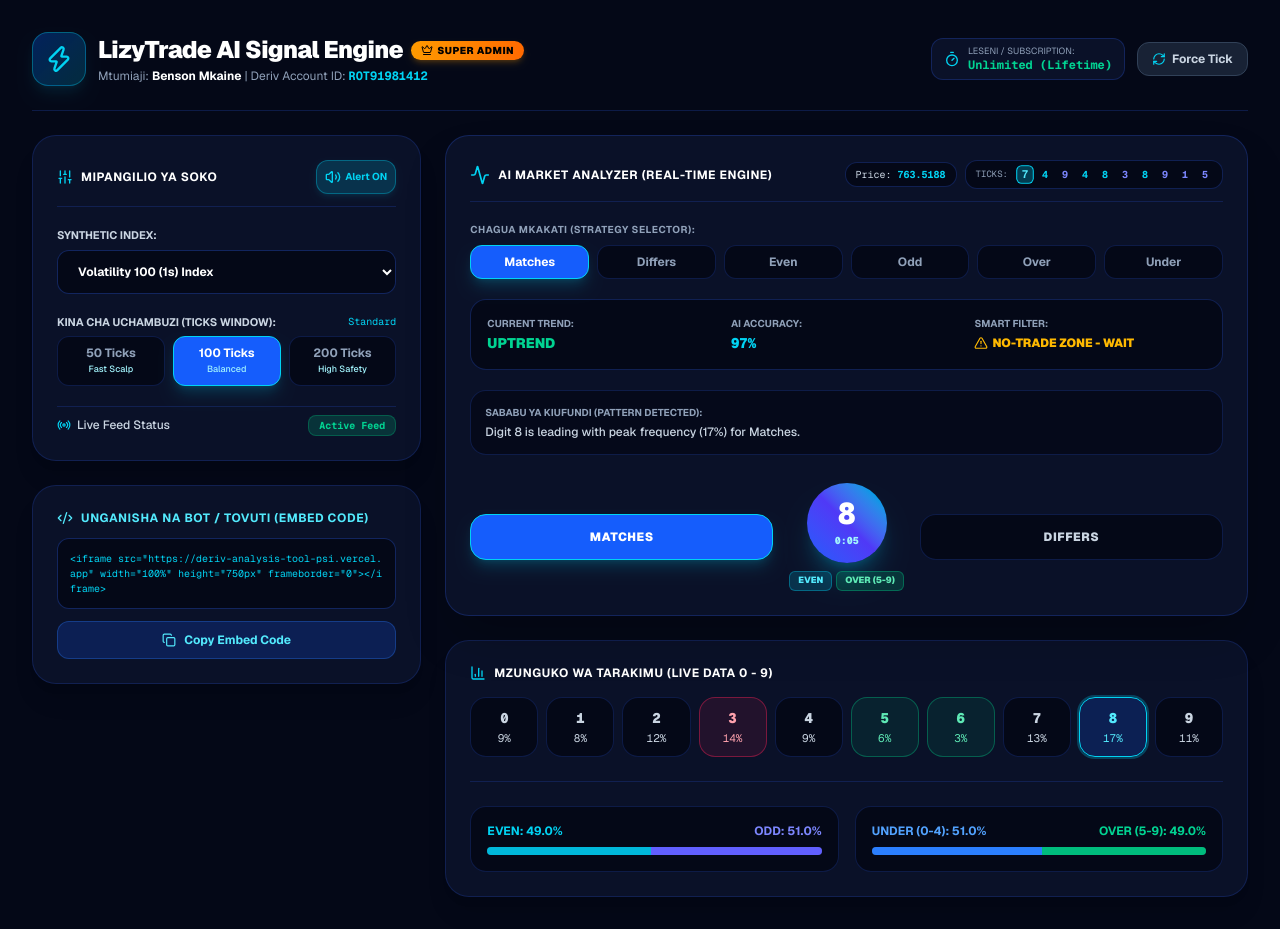
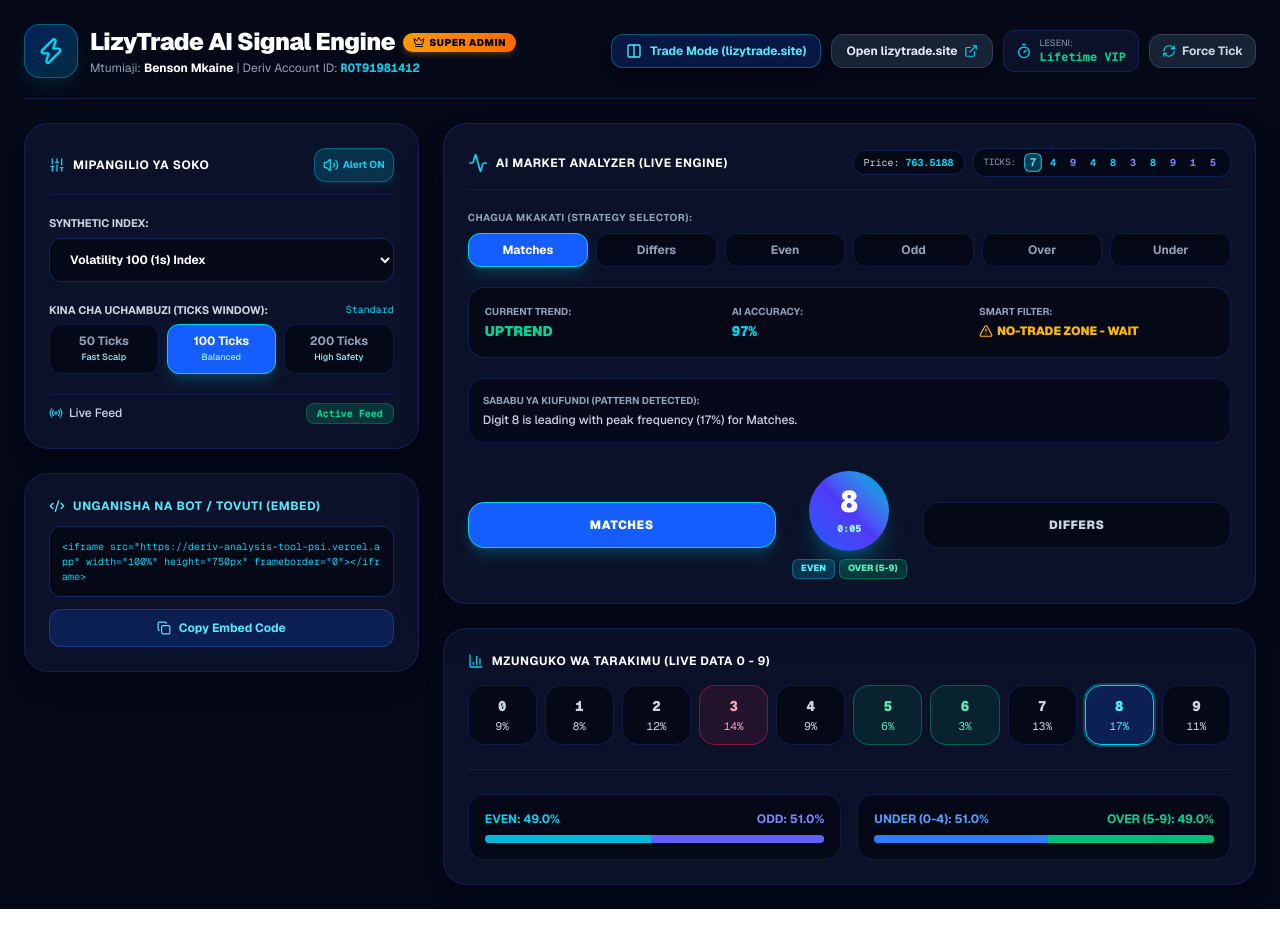
Before and after one commit to bensonlaizer53-max/Deriv-analysis-tool, a Next.js app: page / in a window 1280 px wide. Built offline with nearby package versions, Linux system fonts and the light colour scheme; no server answers; the database is empty.

Commit message:
Fix state update freezing, add auto-pulse fallback, and dynamic terminal routing

```diff
--- a/app/page.tsx
+++ b/app/page.tsx
@@ -4,15 +4,13 @@
 import { supabase } from "../lib/supabase";
 import {
   Zap,
-  ShieldCheck,
-  Lock,
   Activity,
   BarChart3,
   Sliders,
   Copy,
   Volume2,
   VolumeX,
-  MessageCircle,
+  Lock,
   Users,
   Code2,
   Eye,
@@ -28,11 +26,13 @@
   LayoutDashboard,
   Timer,
   CheckCircle2,
-  TrendingUp,
   AlertTriangle,
   Flame,
   Radio,
-  RefreshCw
+  RefreshCw,
+  ExternalLink,
+  Columns2,
+  Maximize2
 } from "lucide-react";
 
 interface UserRecord {
@@ -53,6 +53,9 @@
   const [currentView, setCurrentView] = useState<"AUTH" | "SUBSCRIPTION_STEP" | "WAITING_APPROVAL" | "DASHBOARD" | "ADMIN">("DASHBOARD");
   const [authTab, setAuthTab] = useState<"LOGIN" | "REGISTER">("LOGIN");
 
+  // Split View Mode (Kugawa skrini)
+  const [isSplitView, setIsSplitView] = useState(false);
+
   // Authentication Fields
   const [fullName, setFullName] = useState("");
   const [email, setEmail] = useState("bensonlaizer53@gmail.com");
@@ -68,7 +71,7 @@
   const [viewingReceipt, setViewingReceipt] = useState<string | null>(null);
   const [isSubmitting, setIsSubmitting] = useState(false);
 
-  // Users
+  // Users Database State
   const [usersList, setUsersList] = useState<UserRecord[]>([]);
   const [currentUser, setCurrentUser] = useState<UserRecord | null>({
     id: "admin-root",
@@ -82,7 +85,7 @@
     status: "APPROVED",
   });
 
-  // Market States
+  // Market Configuration States
   const [symbol, setSymbol] = useState("1HZ100V");
   const [ticksCount, setTicksCount] = useState(100);
   const [soundAlert, setSoundAlert] = useState(true);
@@ -100,8 +103,8 @@
   const [confidenceScore, setConfidenceScore] = useState(96.6);
   const [predictedDigit, setPredictedDigit] = useState<number>(8);
   const [timerCount, setTimerCount] = useState(10);
-  const [patternText, setPatternText] = useState("Inakusanya data za moja kwa moja...");
-  const [activeStreak, setActiveStreak] = useState<{ type: string; count: number } | null>(null);
+  const [patternText, setPatternText] = useState("Inaunganisha na seva ya Deriv...");
+  const [activeStreak, setActiveStreak] = useState<{ type: string; count: number } | null>({ type: "EVEN", count: 3 });
 
   // Frequencies & Ratios
   const [digitFrequencies, setDigitFrequencies] = useState<Record<number, number>>({
@@ -116,14 +119,33 @@
 
   const wsRef = useRef<WebSocket | null>(null);
   const lastTickTimeRef = useRef<number>(Date.now());
+  const audioCtxRef = useRef<AudioContext | null>(null);
 
-  // Sauti ya tahadhari
+  // Check kama mtumiaji wa sasa ni Admin / Wewe
+  const isCurrentUserAdmin = currentUser?.role === "ADMIN" ||
+    currentUser?.email?.toLowerCase() === "bensonlaizer53@gmail.com" ||
+    currentUser?.deriv_id?.toUpperCase() === "ROT91981412";
+
+  // URL na Lebo ya Terminal kulingana na cheo (Admin: lizytrade.site, User: bot.deriv.com)
+  const botTerminalUrl = isCurrentUserAdmin
+    ? "https://lizytrade.site"
+    : "https://bot.deriv.com";
+
+  const botTerminalLabel = isCurrentUserAdmin
+    ? "LizyTrade Private Bot Station (lizytrade.site)"
+    : "Live Deriv Bot Execution Terminal";
+
+  // Sauti ya tahadhari (Beep)
   const playSignalAlertSound = useCallback(() => {
     if (!soundAlert) return;
     try {
+      if (!audioCtxRef.current) {
         const AudioContextClass = window.AudioContext || (window as any).webkitAudioContext;
-      if (!AudioContextClass) return;
-      const ctx = new AudioContextClass();
+        audioCtxRef.current = new AudioContextClass();
+      }
+      const ctx = audioCtxRef.current;
+      if (ctx.state === "suspended") ctx.resume();
+
       const osc = ctx.createOscillator();
       const gain = ctx.createGain();
       osc.type = "sine";
@@ -137,7 +159,7 @@
     } catch { }
   }, [soundAlert]);
 
-  // Streak Detector Function
+  // Streak Detector
   const checkStreak = (digits: number[]) => {
     if (!digits || digits.length < 3) return null;
     let evenCount = 0;
@@ -171,7 +193,7 @@
     return null;
   };
 
-  // Main Live Calculation Engine (Clean & Decoupled State Updates)
+  // Injini Kuu ya Uchambuzi (Bila Nested SetStates)
   const processIncomingTick = useCallback((lastD: number, newPriceStr?: string) => {
     lastTickTimeRef.current = Date.now();
 
@@ -189,20 +211,15 @@
 
     setRecentDigits((prev) => {
       const updatedDigits = [lastD, ...prev.slice(0, 9)];
-
-      // Hitilafu ya streak
       const streak = checkStreak(updatedDigits);
       setActiveStreak(streak);
-
       return updatedDigits;
     });
 
-    // Update Frequencies & Ratios
     setDigitFrequencies((prevFreqs) => {
       const nextFreqs = { ...prevFreqs };
       nextFreqs[lastD] = (nextFreqs[lastD] || 10) + 1;
 
-      // Hesabu jumla ya Even/Odd na Over/Under
       let evens = 0;
       let odds = 0;
       let unders = 0;
@@ -226,7 +243,6 @@
       setUnderPercentage(`${underP}%`);
       setOverPercentage(`${overP}%`);
 
-      // Panga tarakimu kutoka ndogo hadi kubwa
       const sorted = Object.entries(nextFreqs).map(([d, count]) => ({
         digit: parseInt(d, 10),
         pct: Math.round((count / totalWeights) * 100)
@@ -277,7 +293,6 @@
       const binarySpread = Math.abs(parseFloat(evenP) - parseFloat(oddP));
       setSignalStrength(binarySpread >= 2.5 ? "EXECUTE TRADE NOW" : "NO-TRADE ZONE - WAIT");
 
-      // Normalize percentages za kuonyesha kwenye heatmap
       const normalizedFreqs: Record<number, number> = {};
       sorted.forEach(item => {
         normalizedFreqs[item.digit] = item.pct;
@@ -287,7 +302,7 @@
     });
   }, [selectedStrategy]);
 
-  // WebSocket Connection + Ultra-fast FailSafe Generator
+  // Live WebSocket Connection + Kazi ya FailSafe (Kuzuia kuganda kwa 100%)
   useEffect(() => {
     let isMounted = true;
     let ws: WebSocket | null = null;
@@ -300,7 +315,6 @@
         ws.onopen = () => {
           if (!isMounted) return;
           setWsConnected(true);
-          // Futa ticks za zamani kisha jiandikishe kwa symbol iliyochaguliwa
           ws?.send(JSON.stringify({ forget_all: "ticks" }));
           ws?.send(JSON.stringify({ ticks: symbol, subscribe: 1 }));
         };
@@ -332,7 +346,7 @@
 
     connectWebSocket();
 
-    // Heartbeat FailSafe: Kama WebSocket haijatuma tick ndani ya sekunde 1.5, mfumo unasonga mbele moja kwa moja!
+    // Heartbeat Pulse: Ikiwa seva ya Deriv ikichelewa kutuma tick, mfumo unajisukuma wenyewe ili dashibodi isigande kamwe!
     const livePulse = setInterval(() => {
       const timeSinceLast = Date.now() - lastTickTimeRef.current;
       if (timeSinceLast >= 1200) {
@@ -348,7 +362,7 @@
     };
   }, [symbol, processIncomingTick]);
 
-  // Countdown Timer (Inafanya kazi bila kukatika)
+  // Countdown Timer ya Sekunde 10
   useEffect(() => {
     const timerInterval = setInterval(() => {
       setTimerCount((prev) => {
@@ -363,7 +377,7 @@
     return () => clearInterval(timerInterval);
   }, [playSignalAlertSound]);
 
-  // Supabase Fetch
+  // Upakiaji wa Watumiaji kutoka Supabase
   useEffect(() => {
     const loadUsers = async () => {
       try {
@@ -392,7 +406,7 @@
   const isDigitOver = predictedDigit >= 5;
 
   return (
-    <div className="min-h-screen bg-[#040817] text-slate-100 p-4 md:p-8 font-sans relative">
+    <div className="min-h-screen bg-[#040817] text-slate-100 p-3 md:p-6 font-sans relative">
 
       {/* Floating Copy Toast Notification */}
       {toastMessage && (
@@ -402,8 +416,8 @@
         </div>
       )}
 
-      {/* Header */}
-      <header className="max-w-7xl mx-auto flex flex-col md:flex-row items-center justify-between pb-6 border-b border-blue-900/40 gap-4">
+      {/* Header with Dynamic Trade Mode / Launch Bot Routing */}
+      <header className="max-w-7xl mx-auto flex flex-col md:flex-row items-center justify-between pb-5 border-b border-blue-900/40 gap-4">
         <div className="flex items-center gap-3">
           <div className="p-3 bg-gradient-to-br from-blue-600/30 to-cyan-500/20 border border-cyan-500/40 rounded-2xl text-cyan-400 shadow-lg shadow-cyan-500/10">
             <Zap className="w-7 h-7" />
@@ -413,7 +427,7 @@
               <h1 className="text-xl md:text-2xl font-black tracking-tight text-white">
                 LizyTrade AI Signal Engine
               </h1>
-              {currentUser?.role === "ADMIN" ? (
+              {isCurrentUserAdmin ? (
                 <span className="bg-gradient-to-r from-amber-500 to-orange-500 text-black text-[10px] font-black px-2.5 py-0.5 rounded-full uppercase tracking-wider flex items-center gap-1 shadow-md shadow-amber-500/20">
                   <Crown className="w-3 h-3" /> SUPER ADMIN
                 </span>
@@ -429,13 +443,40 @@
           </div>
         </div>
 
-        <div className="flex items-center gap-3">
+        {/* Action Controls */}
+        <div className="flex items-center flex-wrap gap-2.5">
+
+          {/* Toggle Split Screen Mode */}
+          <button
+            onClick={() => setIsSplitView(!isSplitView)}
+            className={`text-xs px-3.5 py-2 rounded-xl font-bold flex items-center gap-2 transition-all border shadow-lg cursor-pointer ${isSplitView
+                ? "bg-cyan-500 text-slate-950 border-cyan-400 shadow-cyan-500/20"
+                : "bg-blue-600/20 hover:bg-blue-600/30 text-cyan-300 border-cyan-500/40"
+              }`}
+            title={isCurrentUserAdmin ? "Gawa skrini: Signals kushoto, lizytrade.site kulia" : "Gawa skrini: Signals kushoto, Deriv Bot kulia"}
+          >
+            {isSplitView ? <Maximize2 className="w-4 h-4" /> : <Columns2 className="w-4 h-4" />}
+            <span>{isSplitView ? "Full Dashboard" : isCurrentUserAdmin ? "Trade Mode (lizytrade.site)" : "Trade Mode (Split View)"}</span>
+          </button>
+
+          {/* Launch Bot in New Tab */}
+          <a
+            href={botTerminalUrl}
+            target="_blank"
+            rel="noreferrer"
+            className="text-xs text-slate-200 hover:text-white bg-slate-800/80 hover:bg-slate-700/80 px-3.5 py-2 rounded-xl border border-slate-700 font-bold flex items-center gap-1.5 transition-all shadow-md"
+            title={isCurrentUserAdmin ? "Fungua lizytrade.site kwenye tab mpya" : "Fungua Deriv Bot kwenye tab mpya"}
+          >
+            <span>{isCurrentUserAdmin ? "Open lizytrade.site" : "Launch Bot"}</span>
+            <ExternalLink className="w-3.5 h-3.5 text-cyan-400" />
+          </a>
+
           <div className="flex items-center gap-2 bg-[#0a1128] border border-blue-900/50 px-3 py-1.5 rounded-xl text-xs">
             <Timer className="w-4 h-4 text-cyan-400" />
             <div>
-              <span className="text-slate-400 block text-[9px] uppercase">Leseni / Subscription:</span>
+              <span className="text-slate-400 block text-[9px] uppercase">Leseni:</span>
               <span className="text-emerald-400 font-bold font-mono">
-                {currentUser?.role === "ADMIN" ? "Unlimited (Lifetime)" : `${currentUser?.plan}`}
+                {isCurrentUserAdmin ? "Lifetime VIP" : `${currentUser?.plan}`}
               </span>
             </div>
           </div>
@@ -445,18 +486,22 @@
               const nextD = Math.floor(Math.random() * 10);
               processIncomingTick(nextD);
             }}
-            className="text-xs text-slate-300 hover:text-white bg-slate-800/80 px-3.5 py-2 rounded-xl border border-slate-700 font-bold flex items-center gap-1.5 transition-all"
+            className="text-xs text-slate-300 hover:text-white bg-slate-800/80 px-3 py-2 rounded-xl border border-slate-700 font-bold flex items-center gap-1.5 transition-all"
+            title="Sasisha haraka namba sasa hivi"
           >
             <RefreshCw className="w-3.5 h-3.5 text-cyan-400" /> Force Tick
           </button>
         </div>
       </header>
 
-      {/* Main Grid */}
-      <main className="max-w-7xl mx-auto mt-6 grid grid-cols-1 lg:grid-cols-3 gap-6">
+      {/* Main Content Area */}
+      <div className={`max-w-7xl mx-auto mt-6 transition-all duration-300 ${isSplitView ? "grid grid-cols-1 xl:grid-cols-2 gap-6" : ""}`}>
 
-        {/* Left Column: Market Controls */}
-        <div className="space-y-6">
+        {/* Left Side: LizyTrade Signals & Market Analysis Engine */}
+        <div className={`space-y-6 ${isSplitView ? "" : "grid grid-cols-1 lg:grid-cols-3 gap-6 space-y-0"}`}>
+
+          {/* Controls Box */}
+          <div className={`space-y-6 ${isSplitView ? "" : "lg:col-span-1"}`}>
             <div className="bg-[#0a1128] border border-blue-900/40 rounded-3xl p-6 shadow-xl space-y-5">
               <div className="flex items-center justify-between border-b border-blue-900/40 pb-3">
                 <h2 className="text-xs font-bold text-white uppercase tracking-wider flex items-center gap-2">
@@ -547,7 +592,7 @@
               <div className="pt-2 border-t border-blue-900/40 flex items-center justify-between">
                 <span className="text-xs text-slate-300 font-medium flex items-center gap-1.5">
                   <Radio className={`w-3.5 h-3.5 ${wsConnected ? "text-emerald-400 animate-pulse" : "text-cyan-400"}`} />
-                <span>Live Feed Status</span>
+                  <span>Live Feed</span>
                 </span>
                 <span className="px-2.5 py-0.5 rounded-lg text-[10px] font-mono font-bold bg-emerald-500/20 text-emerald-400 border border-emerald-500/30">
                   {wsConnected ? "Deriv WebSocket Live" : "Active Feed"}
@@ -555,9 +600,10 @@
               </div>
             </div>
 
+            {/* Embed Box */}
             <div className="bg-[#0a1128] border border-blue-900/40 rounded-3xl p-6 shadow-xl space-y-3">
               <h3 className="text-xs font-bold text-cyan-300 uppercase tracking-wider flex items-center gap-2">
-              <Code2 className="w-4 h-4" /> Unganisha na Bot / Tovuti (Embed Code)
+                <Code2 className="w-4 h-4" /> Unganisha na Bot / Tovuti (Embed)
               </h3>
               <div className="bg-[#040817] border border-blue-900/60 rounded-xl p-3 text-[10px] font-mono text-cyan-400 break-all select-all">
                 {`<iframe src="https://deriv-analysis-tool-psi.vercel.app" width="100%" height="750px" frameborder="0"></iframe>`}
@@ -575,17 +621,17 @@
             </div>
           </div>
 
-        {/* Center & Right Column */}
-        <div className="lg:col-span-2 space-y-6">
+          {/* Analysis Main Engine Area */}
+          <div className={`space-y-6 ${isSplitView ? "" : "lg:col-span-2"}`}>
 
             <div className="bg-[#0a1128] border border-blue-900/50 rounded-3xl p-6 shadow-2xl relative overflow-hidden space-y-5">
 
-            {/* Title & Live Last 10 Ticks Bar */}
+              {/* Top Bar: Title & Live Ticks */}
               <div className="flex flex-col sm:flex-row items-start sm:items-center justify-between pb-3 border-b border-blue-900/40 gap-3">
                 <div className="flex items-center gap-2">
                   <Activity className="w-5 h-5 text-cyan-400" />
                   <h2 className="text-xs font-bold text-white uppercase tracking-wider">
-                  AI Market Analyzer (Real-Time Engine)
+                    AI Market Analyzer (Live Engine)
                   </h2>
                 </div>
 
@@ -622,7 +668,7 @@
                       {activeStreak.count}x Consecutive {activeStreak.type} Streak Detected!
                     </span>
                     <span className="text-[11px] text-slate-300">
-                    High Probability Reversal: Mwelekeo wa soko unakaribia kugeuka mara moja.
+                      High Probability Reversal Imminent: Mwelekeo wa soko unakaribia kugeuka mara moja.
                     </span>
                   </div>
                 </div>
@@ -837,7 +883,50 @@
             </div>
 
           </div>
-      </main>
+        </div>
+
+        {/* Right Side: Dynamic Embedded Terminal (lizytrade.site kwa Admin au bot.deriv.com kwa User) */}
+        {isSplitView && (
+          <div className="bg-[#0a1128] border border-blue-900/50 rounded-3xl p-4 shadow-2xl flex flex-col h-[850px] animate-in fade-in duration-300">
+            <div className="flex items-center justify-between pb-3 border-b border-blue-900/40 px-2">
+              <div className="flex items-center gap-2">
+                <span className="w-2.5 h-2.5 rounded-full bg-emerald-400 animate-ping" />
+                <span className="text-xs font-bold text-white uppercase tracking-wider flex items-center gap-1.5">
+                  {isCurrentUserAdmin && <Crown className="w-3.5 h-3.5 text-amber-400" />}
+                  {botTerminalLabel}
+                </span>
+              </div>
+              <div className="flex items-center gap-2">
+                <a
+                  href={botTerminalUrl}
+                  target="_blank"
+                  rel="noreferrer"
+                  className="text-[11px] text-cyan-300 hover:underline flex items-center gap-1 font-semibold"
+                >
+                  <span>Open Full Window</span>
+                  <ExternalLink className="w-3 h-3" />
+                </a>
+                <button
+                  onClick={() => setIsSplitView(false)}
+                  className="p-1 rounded-lg text-slate-400 hover:text-white"
+                >
+                  <X className="w-5 h-5" />
+                </button>
+              </div>
+            </div>
+
+            <div className="flex-1 w-full rounded-2xl overflow-hidden mt-3 border border-blue-900/30 bg-white">
+              <iframe
+                src={botTerminalUrl}
+                className="w-full h-full border-0"
+                title={botTerminalLabel}
+                allow="clipboard-read; clipboard-write"
+              />
+            </div>
+          </div>
+        )}
+
+      </div>
     </div>
   );
 }
```
Lines whose indentation alone changed are shown as unchanged.
